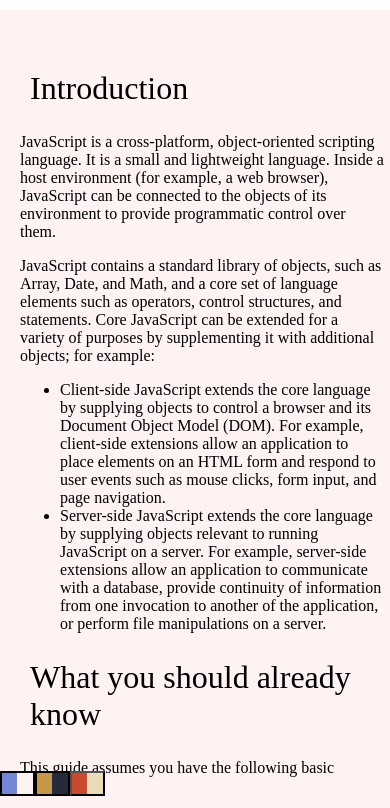
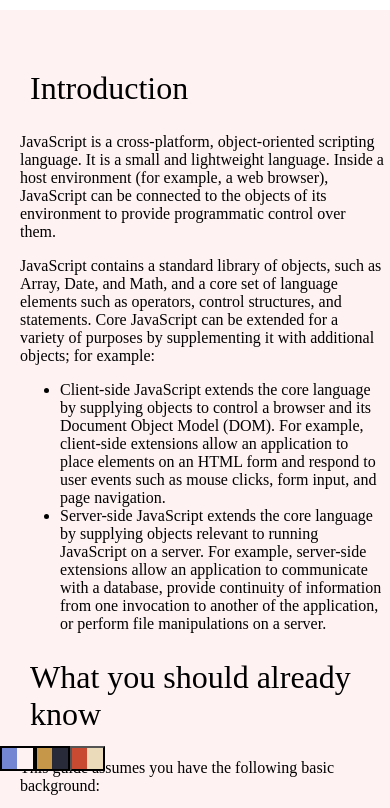
Before and after one commit to zbr-98/technical-documentation-page, a plain HTML site: page index.html in a window 390 px wide. Shown: the top 808 px of the page. Drawn offline with Linux system fonts and the light colour scheme.

Commit message:
responsiveness added2

```diff
--- a/styles.css
+++ b/styles.css
@@ -119,7 +119,7 @@ code{
             visibility:visible;
             display: flex;
             flex-direction: row;
-            height: 48vh;
+            height: 45vh;
             align-items: flex-end;
             justify-content:space-between
 
```
